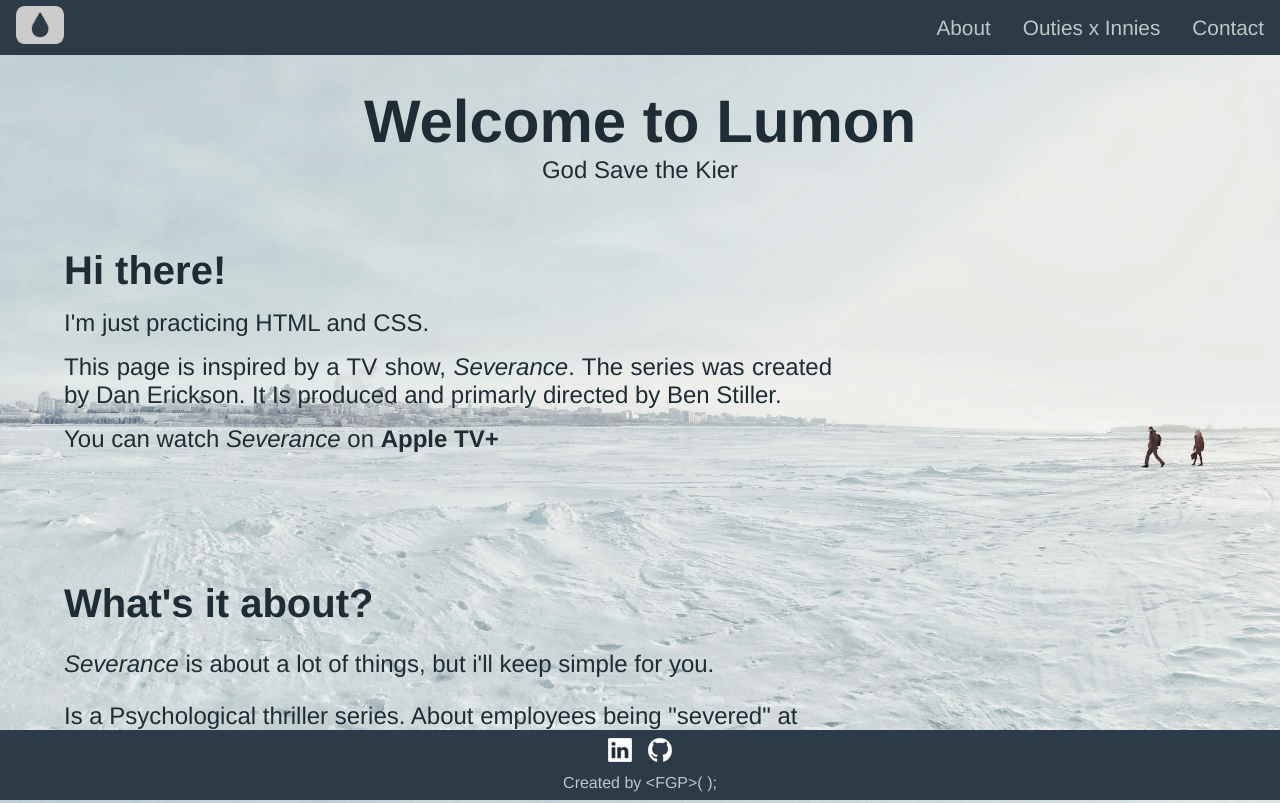
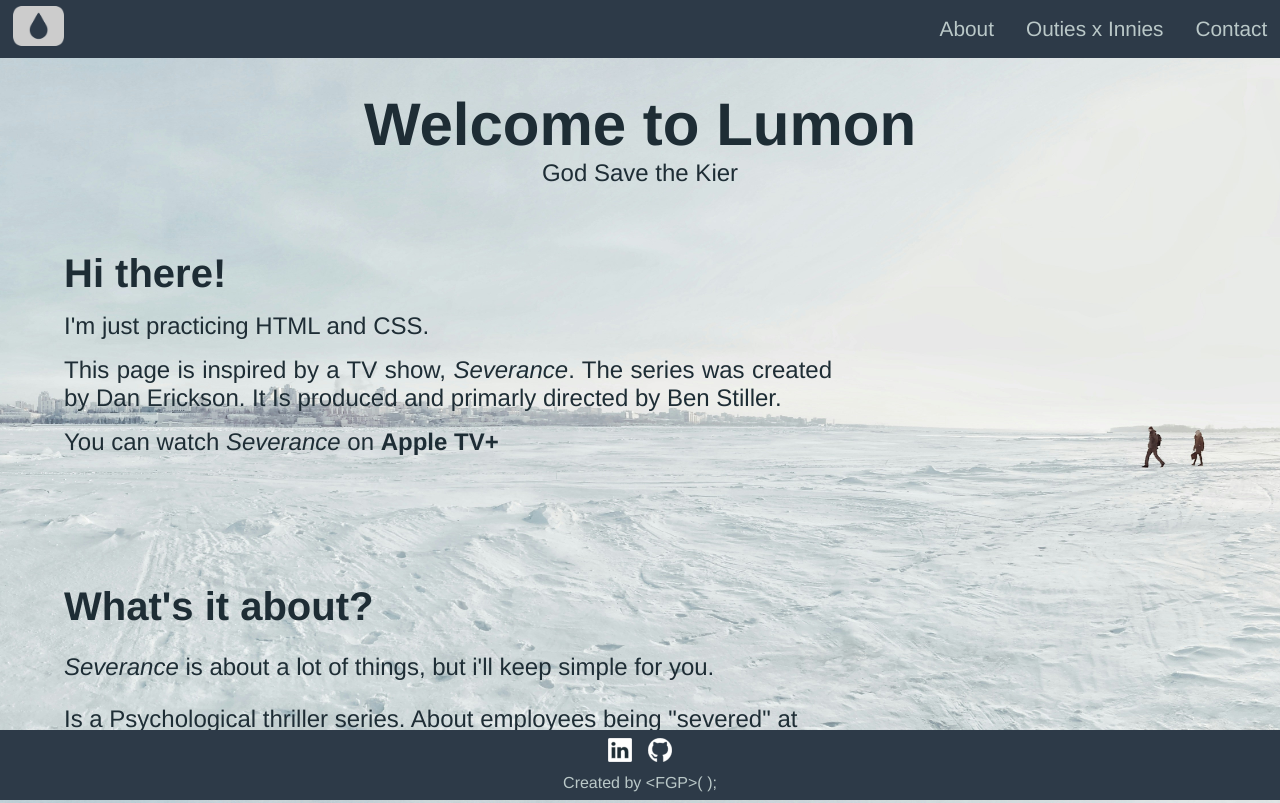
Before and after one commit to fernandagpacheco/PROJECT-1, a plain HTML site: page index.html in a window 1280 px wide. Shown: the top 803 px of the page. Drawn offline with Linux system fonts and the light colour scheme.

Commit message:
organizando padding section_4

```diff
--- a/estilos/div_outiesinnies.css
+++ b/estilos/div_outiesinnies.css
@@ -2,7 +2,7 @@
     margin-top: 2%;
     display: flex;
     justify-content: center;
-    gap: 44%;
+    gap: 33%;
     font-size: 2.5rem;
     font-weight: 550;
 }
--- a/estilos/header.css
+++ b/estilos/header.css
@@ -1,29 +1,32 @@
-header{
+.header{
     position:relative;
-    width: 100%;
     max-width: 100vw;
     background-color: var(--azul);
     color: var(--cinzaclaro);
     display: flex;
     align-items: center;
     justify-content: space-between;
-    padding: 0.4rem 1rem;
     margin: 0;
     flex-wrap: wrap;
+    padding: 0.5% 1%;
 }
 
 
 .lumon{
-   max-width: 3rem;
+   max-width: 40%;
    width: auto;
    height: auto;
 }
+
 
 nav{
     display: flex;
     gap: 2rem;
     flex-wrap: wrap;
 }
+
+
+
 
 .nav__link{
     text-decoration: none;
--- a/estilos/section 1_intro.css
+++ b/estilos/section 1_intro.css
@@ -1,4 +1,5 @@
 .intro{
+    margin: 0;
     padding-top: 2.5%;
     text-align: center;
     font-size: 2.5rem;
--- a/estilos/section 4_cast.css
+++ b/estilos/section 4_cast.css
@@ -1,4 +1,5 @@
 .cast{
+    padding: 0% 10%;
     max-width: 100%;
     display: grid;
     grid-template-columns: 1fr 1fr;
--- a/estilos/section 5_end.css
+++ b/estilos/section 5_end.css
@@ -1,5 +1,6 @@
 .end{
     padding: 5%;
+    padding-bottom: 10%;
     max-width: 70%;
     display: flex;
     flex-direction: column;
--- a/index.html
+++ b/index.html
@@ -20,8 +20,8 @@
 </head>
 
 <body>
-    <header id="top">
-        <a href="https://lumon.industries/">
+    <header class="header">
+            <a href="https://lumon.industries/"id="top" >
                 <img src="./assets/lumonlogo.png" alt="lumon logo" class="lumon">
             </a>
             <nav>
--- a/style.css
+++ b/style.css
@@ -20,3 +20,9 @@
     color: var(--azulescuro);
 
 }
+
+@media (max-width:1000px){
+
+
+
+}
```
Also changed, not shown: contact.html (+2 -2 lines). Lines whose indentation alone changed are shown as unchanged.
